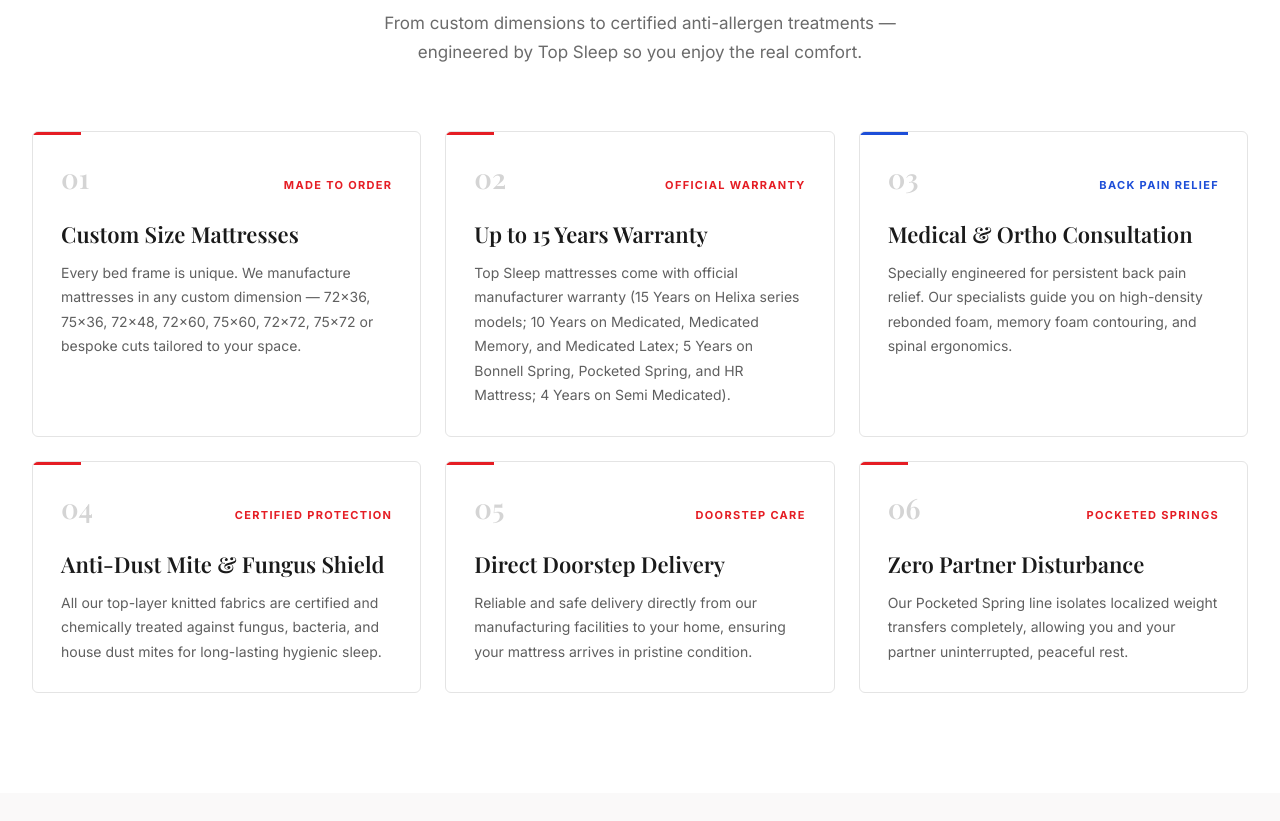
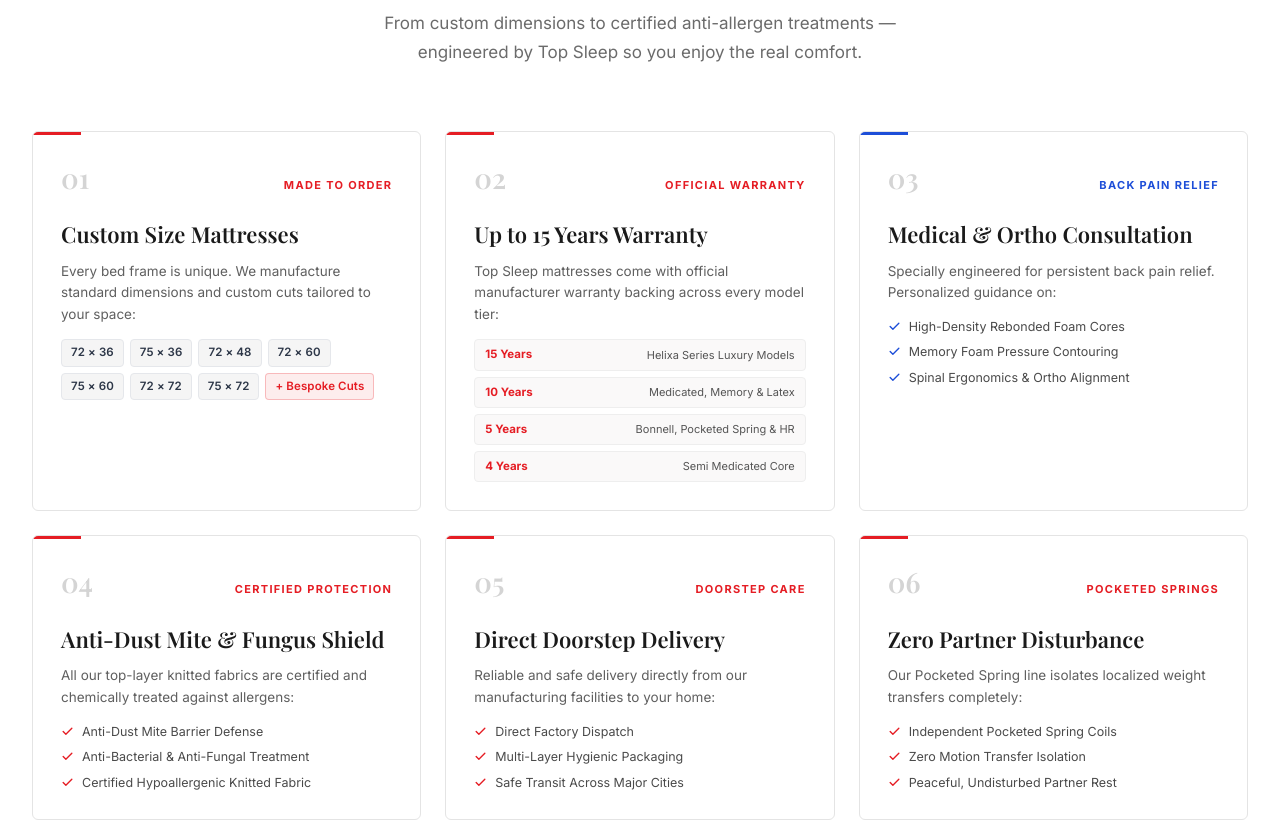
Before and after one commit to alinajaleelkavungal/topsleepmatress, a Next.js app: page / in a window 1280 px wide. Shown: the part 1580-2401 px from the top of the page. Built offline with nearby package versions, Linux system fonts and the light colour scheme; a web font is replaced by a local one.

Commit message:
Format service card options into scannable badges, warranty tiers, and highlight lists

```diff
--- a/components/ServicesSection.tsx
+++ b/components/ServicesSection.tsx
@@ -16,42 +16,79 @@ function useInView(threshold = 0.1) {
   return { ref, visible }
 }
 
-const services = [
+type ServiceItem = {
+  title: string
+  desc: string
+  tag: string
+  accent: string
+  sizes?: string[]
+  warrantyTiers?: { period: string; label: string }[]
+  highlights?: string[]
+}
+
+const services: ServiceItem[] = [
   {
     title: 'Custom Size Mattresses',
-    desc: 'Every bed frame is unique. We manufacture mattresses in any custom dimension — 72x36, 75x36, 72x48, 72x60, 75x60, 72x72, 75x72 or bespoke cuts tailored to your space.',
+    desc: 'Every bed frame is unique. We manufacture standard dimensions and custom cuts tailored to your space:',
     tag: 'Made to Order',
     accent: '#E51D24',
+    sizes: ['72 × 36', '75 × 36', '72 × 48', '72 × 60', '75 × 60', '72 × 72', '75 × 72', 'Bespoke Cuts'],
   },
   {
     title: 'Up to 15 Years Warranty',
-    desc: 'Top Sleep mattresses come with official manufacturer warranty (15 Years on Helixa series models; 10 Years on Medicated, Medicated Memory, and Medicated Latex; 5 Years on Bonnell Spring, Pocketed Spring, and HR Mattress; 4 Years on Semi Medicated).',
+    desc: 'Top Sleep mattresses come with official manufacturer warranty backing across every model tier:',
     tag: 'Official Warranty',
     accent: '#E51D24',
+    warrantyTiers: [
+      { period: '15 Years', label: 'Helixa Series Luxury Models' },
+      { period: '10 Years', label: 'Medicated, Memory & Latex' },
+      { period: '5 Years', label: 'Bonnell, Pocketed Spring & HR' },
+      { period: '4 Years', label: 'Semi Medicated Core' },
+    ],
   },
   {
     title: 'Medical & Ortho Consultation',
-    desc: 'Specially engineered for persistent back pain relief. Our specialists guide you on high-density rebonded foam, memory foam contouring, and spinal ergonomics.',
+    desc: 'Specially engineered for persistent back pain relief. Personalized guidance on:',
     tag: 'Back Pain Relief',
     accent: '#1D4ED8',
+    highlights: [
+      'High-Density Rebonded Foam Cores',
+      'Memory Foam Pressure Contouring',
+      'Spinal Ergonomics & Ortho Alignment',
+    ],
   },
   {
     title: 'Anti-Dust Mite & Fungus Shield',
-    desc: 'All our top-layer knitted fabrics are certified and chemically treated against fungus, bacteria, and house dust mites for long-lasting hygienic sleep.',
+    desc: 'All our top-layer knitted fabrics are certified and chemically treated against allergens:',
     tag: 'Certified Protection',
     accent: '#E51D24',
+    highlights: [
+      'Anti-Dust Mite Barrier Defense',
+      'Anti-Bacterial & Anti-Fungal Treatment',
+      'Certified Hypoallergenic Knitted Fabric',
+    ],
   },
   {
     title: 'Direct Doorstep Delivery',
-    desc: 'Reliable and safe delivery directly from our manufacturing facilities to your home, ensuring your mattress arrives in pristine condition.',
+    desc: 'Reliable and safe delivery directly from our manufacturing facilities to your home:',
     tag: 'Doorstep Care',
     accent: '#E51D24',
+    highlights: [
+      'Direct Factory Dispatch',
+      'Multi-Layer Hygienic Packaging',
+      'Safe Transit Across Major Cities',
+    ],
   },
   {
     title: 'Zero Partner Disturbance',
-    desc: 'Our Pocketed Spring line isolates localized weight transfers completely, allowing you and your partner uninterrupted, peaceful rest.',
+    desc: 'Our Pocketed Spring line isolates localized weight transfers completely:',
     tag: 'Pocketed Springs',
     accent: '#E51D24',
+    highlights: [
+      'Independent Pocketed Spring Coils',
+      'Zero Motion Transfer Isolation',
+      'Peaceful, Undisturbed Partner Rest',
+    ],
   },
 ]
 
@@ -142,7 +179,7 @@ function ServiceCard({
   index,
   visible,
 }: {
-  service: (typeof services)[0]
+  service: ServiceItem
   index: number
   visible: boolean
 }) {
@@ -163,6 +200,8 @@ function ServiceCard({
         opacity: visible ? 1 : 0,
         position: 'relative',
         overflow: 'hidden',
+        display: 'flex',
+        flexDirection: 'column',
       }}
     >
       {/* Top accent line */}
@@ -226,16 +265,107 @@ function ServiceCard({
         {service.title}
       </h3>
 
-      {/* Desc */}
+      {/* Desc / Intro */}
       <p
         style={{
-          fontSize: '14px',
+          fontSize: '13.5px',
           color: '#5F5F5F',
-          lineHeight: 1.75,
+          lineHeight: 1.6,
+          margin: 0,
         }}
       >
         {service.desc}
       </p>
+
+      {/* Options: Sizes chips */}
+      {service.sizes && (
+        <div style={{ display: 'flex', flexWrap: 'wrap', gap: '6px', marginTop: '14px' }}>
+          {service.sizes.map((s) => {
+            const isCustom = s === 'Bespoke Cuts'
+            return (
+              <span
+                key={s}
+                style={{
+                  display: 'inline-flex',
+                  alignItems: 'center',
+                  padding: '4px 9px',
+                  borderRadius: '4px',
+                  fontSize: '11.5px',
+                  fontWeight: 600,
+                  background: isCustom ? 'rgba(229, 29, 36, 0.08)' : '#F5F5F5',
+                  color: isCustom ? '#E51D24' : '#2D3748',
+                  border: isCustom ? '1px solid rgba(229, 29, 36, 0.25)' : '1px solid #E5E7EB',
+                  letterSpacing: '0.01em',
+                }}
+              >
+                {isCustom ? '+ Bespoke Cuts' : s}
+              </span>
+            )
+          })}
+        </div>
+      )}
+
+      {/* Options: Warranty Tiers */}
+      {service.warrantyTiers && (
+        <div style={{ display: 'flex', flexDirection: 'column', gap: '6px', marginTop: '14px' }}>
+          {service.warrantyTiers.map((tier) => (
+            <div
+              key={tier.period}
+              style={{
+                display: 'flex',
+                alignItems: 'center',
+                justifyContent: 'space-between',
+                padding: '6px 10px',
+                borderRadius: '4px',
+                background: '#FAF9F9',
+                border: '1px solid #EEEEEE',
+                fontSize: '11.5px',
+              }}
+            >
+              <span style={{ fontWeight: 700, color: '#E51D24', whiteSpace: 'nowrap' }}>
+                {tier.period}
+              </span>
+              <span style={{ color: '#555', textAlign: 'right', fontSize: '11px', marginLeft: '8px' }}>
+                {tier.label}
+              </span>
+            </div>
+          ))}
+        </div>
+      )}
+
+      {/* Options: Feature highlights */}
+      {service.highlights && (
+        <ul style={{ listStyle: 'none', padding: 0, margin: '14px 0 0', display: 'flex', flexDirection: 'column', gap: '8px' }}>
+          {service.highlights.map((item) => (
+            <li
+              key={item}
+              style={{
+                display: 'flex',
+                alignItems: 'center',
+                gap: '8px',
+                fontSize: '12.5px',
+                color: '#4A4A4A',
+                lineHeight: 1.4,
+              }}
+            >
+              <svg
+                width="13"
+                height="13"
+                viewBox="0 0 24 24"
+                fill="none"
+                stroke={service.accent}
+                strokeWidth="2.5"
+                strokeLinecap="round"
+                strokeLinejoin="round"
+                style={{ flexShrink: 0 }}
+              >
+                <polyline points="20 6 9 17 4 12" />
+              </svg>
+              <span>{item}</span>
+            </li>
+          ))}
+        </ul>
+      )}
     </div>
   )
 }
```
